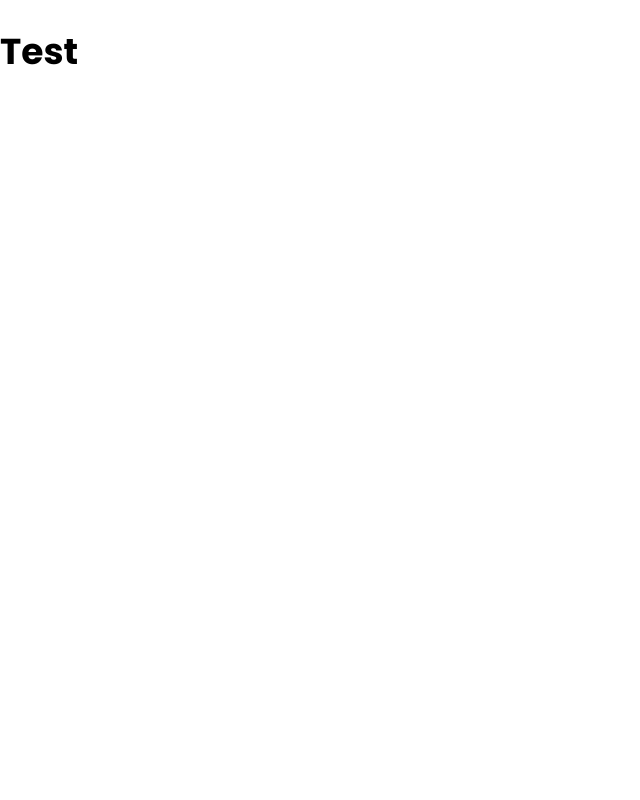
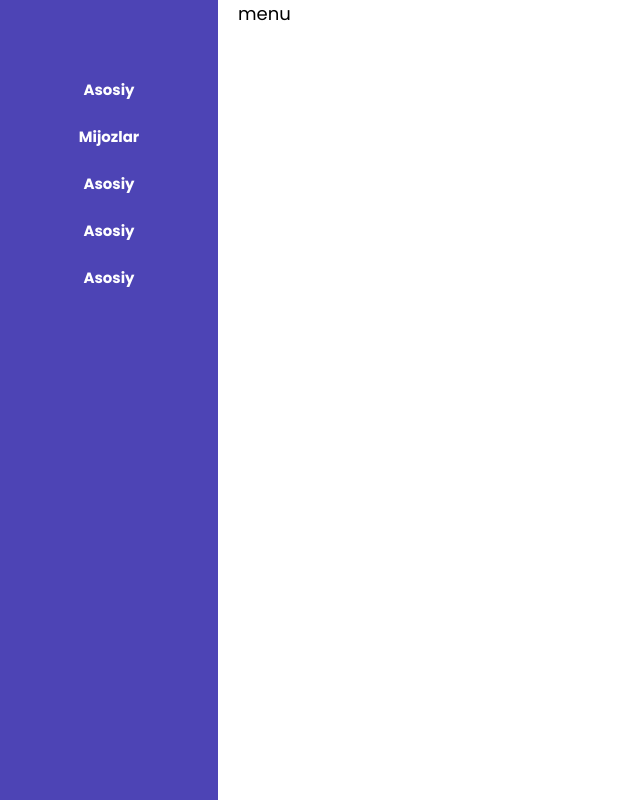
Before and after one commit to MIRZOULUGBEK9008/competation-fitness-dashboard-selfmade, a React (Create React App) app: page / in a window 1280 px wide. Shown: the whole page, without its empty margins (0-640 px from the left). Built offline with nearby package versions, Linux system fonts and the light colour scheme.

Commit message:
Added sidebar to the file

```diff
--- a/package.json
+++ b/package.json
@@ -8,6 +8,7 @@
     "@testing-library/user-event": "^13.5.0",
     "react": "^18.2.0",
     "react-dom": "^18.2.0",
+    "react-router-dom": "^6.16.0",
     "react-scripts": "5.0.1",
     "web-vitals": "^2.1.4"
   },
--- a/src/App.js
+++ b/src/App.js
@@ -1,9 +1,17 @@
 import Teachers from "./components/Teachers/Teachers";
-
+import { Route, Routes } from "react-router-dom";
+import Dashboard from "./components/dashboard/Dashboard";
 function App() {
   return (
     <>
-      <Teachers />
+    <Routes>
+
+      <Route path="/teachers"  element={<Teachers />}/>
+      <Route path="/" element={<Dashboard/>}/>
+
+
+    </Routes>
+
     </>
   );
 }
--- /dev/null
+++ b/src/components/dashboard/Dashboard.css
@@ -0,0 +1,12 @@
+.sidebar_overall{
+    display: flex;
+
+}
+.sidebar{
+    width: 20%;
+    min-height: 800px;
+    text-align: center;
+    background-color:
+    #4D44B5;
+    color: #fff;
+}
--- /dev/null
+++ b/src/components/dashboard/Dashboard.jsx
@@ -0,0 +1,55 @@
+import React from 'react'
+import "./Dashboard.css"
+
+const Dashboard = () => {
+  return (
+    <div>
+        <div className='sidebar_overall'>
+        <div className='sidebar container'>
+        <div className='sidebar-parts'>
+                <img src="" alt="" />
+
+
+            </div>
+            <div className='sidebar-parts'>
+                <img src="" alt="" />
+
+                 <h5>Asosiy</h5>
+            </div>
+
+            <div className='sidebar-parts'>
+
+                 <h5>Mijozlar</h5>
+            </div>
+
+
+            <div className='sidebar-parts'>
+
+                 <h5>Asosiy</h5>
+            </div>
+
+
+            <div className='sidebar-parts'>
+
+                 <h5>Asosiy</h5>
+            </div>
+
+            <div className='sidebar-parts'>
+
+                 <h5>Asosiy</h5>
+            </div>
+
+
+
+        </div>
+
+        <div className='sidebar-asosiy container'>
+            menu
+
+        </div>
+        </div>
+    </div>
+  )
+}
+
+export default Dashboard
--- a/src/index.js
+++ b/src/index.js
@@ -4,11 +4,15 @@ import "./styles/normalize.css";
 import "./styles/style.css";
 import Loader from "./components/Loader/Loader";
 import App from "./App";
+import { BrowserRouter } from "react-router-dom";
 
 const root = ReactDOM.createRoot(document.getElementById("root"));
 root.render(
   <>
-    <Loader />
+  <BrowserRouter>
+  <Loader />
     <App />
+  </BrowserRouter>
+
   </>
 );
```
Also changed, not shown: 1 other file (tests, documents, lock files or other folders).
